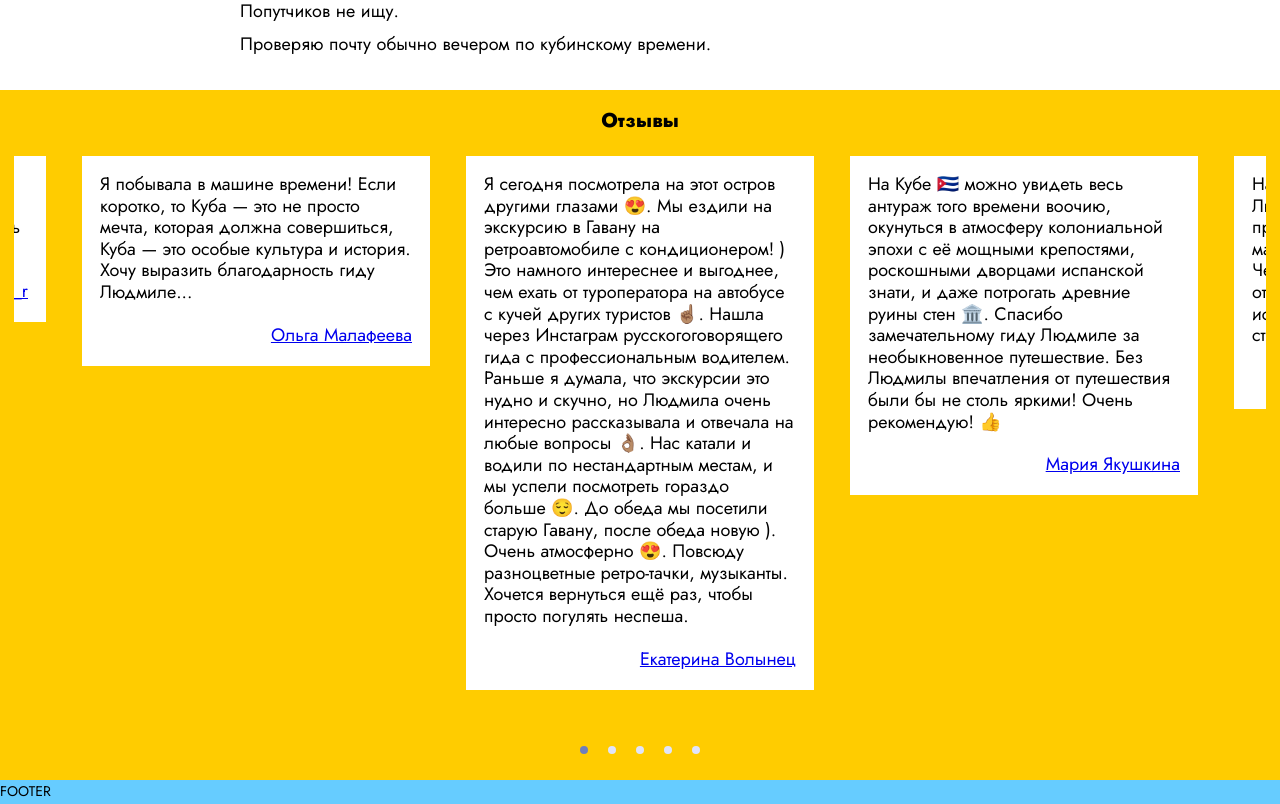
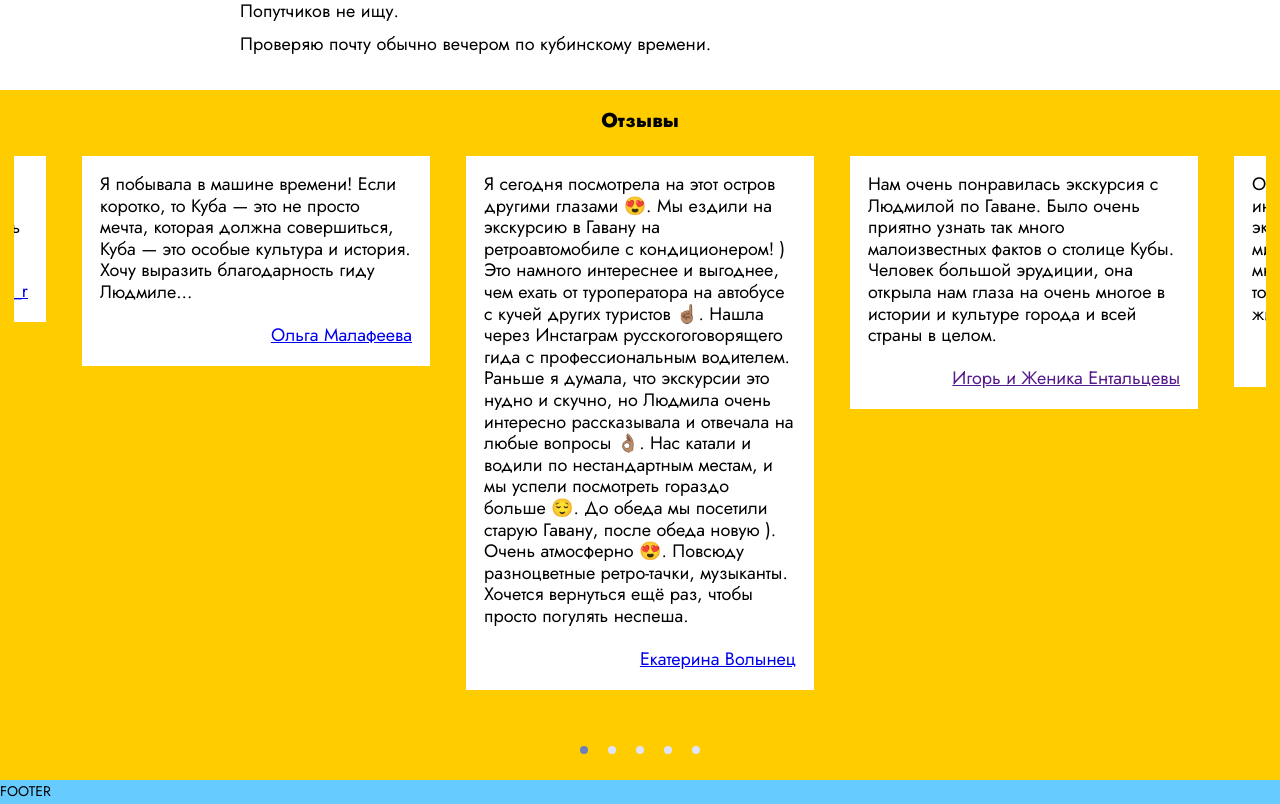
Before and after one commit to igoryen/zenkova, a React (Create React App) app: page /services in a window 1280 px wide. Shown: the part 1920-2724 px from the top of the page. Built offline with nearby package versions, Linux system fonts and the light colour scheme.

Commit message:
Implemented an array of elements in Testimonials.

```diff
--- a/src/components/Testimonials.js
+++ b/src/components/Testimonials.js
@@ -29,248 +29,88 @@ class Testimonials extends React.Component {
         // https://github.com/maxmarinich/react-alice-carousel
         const handleDragStart = (e) => e.preventDefault();
 
-        const itemsHabana = [
 
-            <div onDragStart={handleDragStart} role="presentation" className="alice-carousel testimonial__element" >
-                <blockquote>
-                    Встретили первый день весны в Гаване ☀️🇨🇺😎.
-                    Спонсор новых знаний, крутых впечатлений и ярких эмоций  &mdash; наш гид Людмила.
-                    Рекомендую! 👍🥰☺️
-                </blockquote>
-                <div className="testimonial__author">
-                    <div className="testimonial__author_photo">
-                        Х
-                    </div>
-                    <div className="testimonial__author_name">
-                        <a href="https://www.instagram.com/p/CamdxHrOy_6/" target="_blank" rel="noreferrer">Ольга Чеснокова</a>
+        const quotes = [
+            {
+                text: "Встретили первый день весны в Гаване ☀️🇨🇺😎. Спонсор новых знаний, крутых впечатлений и ярких эмоций  — наш гид Людмила. Рекомендую! 👍🥰☺️",
+                link: "https://www.instagram.com/p/CamdxHrOy_6/",
+                name: "Ольга Чеснокова"
+            },
+            {
+                text: "У нас была лучшая экскурсия по Гаване!!! Огромная благодарность Людмиле. Великолепный гид и очень душевная женщина!",
+                link: "https://www.instagram.com/_mariyka_r/",
+                name: "_mariyka_r"
+            },
+            {
+                text: "Я побывала в машине времени! Если коротко, то Куба — это не просто мечта, которая должна совершиться, Куба — это особые культура и история. Хочу выразить благодарность гиду Людмиле...",
+                link: "https://www.instagram.com/olgamalafeeva/",
+                name: "Ольга Малафеева"
+            },
+            {
+                text: "Я сегодня посмотрела на этот остров другими глазами 😍. Мы ездили на экскурсию в Гавану на ретроавтомобиле с кондиционером! ) Это намного интереснее и выгоднее, чем ехать от туроператора на автобусе с кучей других туристов ☝🏽. Нашла через Инстаграм русскогоговорящего гида с профессиональным водителем. Раньше я думала, что экскурсии это нудно и скучно, но Людмила очень интересно рассказывала и отвечала на любые вопросы 👌🏽. Нас катали и водили по нестандартным местам, и мы успели посмотреть гораздо больше 😌. До обеда мы посетили старую Гавану, после обеда новую ). Очень атмосферно 😍. Повсюду разноцветные ретро-тачки, музыканты. Хочется вернуться ещё раз, чтобы просто погулять неспеша.",
+                link: "https://www.instagram.com/p/B3vUojsD4K1/",
+                name: "Екатерина Волынец"
+            },
+            {
+                text: "Нам очень понравилась экскурсия с Людмилой по Гаване. Было очень приятно узнать так много малоизвестных фактов о столице Кубы. Человек большой эрудиции, она открыла нам глаза на очень многое в истории и культуре города и всей страны в целом.",
+                link: "",
+                name: "Игорь и Женика Ентальцевы"
+            },
+            {
+                text: "Отдельное спасибо Людмиле за интересные и очень сказочные экскурсии как столицы 🇨🇺, так и живой мир всей страны. (Людмила живёт много лет на Кубе, и всё знает не только как гид, а и как местный житель. 🔥💗😘)",
+                link: "https://www.instagram.com/artemovalarisa14/",
+                name: "Лариса Артемова"
+            },
+            {
+                text: "Гавана — смесь испанской колониальной архитектуры с барокко, неоклассикой и модерном. Наследие античного и мавританского! Мощённые булыжником старые улочки дышат историей! Я не знаю названий улиц и площадей, по которым нас водила Людмила, но эти прогулки в моём сердце!",
+                link: "https://www.instagram.com/p/BujIAIYn9FI/",
+                name: "Инна Клечикова"
+            },
+            {
+                text: "Мне определённо есть что показать снова 😊, карусель полюбившейся Гаваны 😍. Кстати, на 5-м фото — типичная кубинская коммуналка, но, чёрт побери, красиво! 👌 Спасибо нашему гиду Людмиле!",
+                link: "https://www.instagram.com/martinadoll/",
+                name: "martinadoll"
+            },
+            {
+                text: "Гавана. Туристическая и не очень. Огромное спасибо нашему индивидуальному гиду Людмиле за такое фантастическое погружение в быт и нравы кубинцев 👍👍👍. Куба глазами человека, прожившего здесь много лет! 10 часов пешком втроём по самым аутентичным улицам! Все стереотипы о Кубе разрушились! )) Надеюсь увидеться снова🧡!",
+                link: "https://www.instagram.com/p/BuXbUv5HG9i/",
+                name: "Анастасия"
+            },
+            {
+                text: "Индивидуальные экскурсии по Кубе 🇵🇷🇵🇷🇵🇷 с Людмилой.",
+                link: "https://www.instagram.com/p/BpG_AQtg0Nm/",
+                name: "Александр Родионов"
+            },
+            {
+                text: "Отдельное спасибо хочу выразить Людмиле. Прекрасный гид, знающий свое дело на все 100%!!! Приятная и позитивная женщина, преподносит информацию очень интересно, знает все интересные места не только в Гаване, но и по всей Кубе. ))))) Друзья, это не реклама, а совет обратиться к ней, когда будете на Кубе. )))) Людмила, спасибо Вам за такое интересное путешествие по Гаване!",
+                link: "https://www.instagram.com/p/Bh3qA1Nnf1Z/",
+                name: "Анна Рубцова"
+            },
+            {
+                text: "Ребят, все, кто собирается на Кубу, обязательно посетите столицу Кубы — Гавану. И не с туроператором, а с русским гидом Людмилой. Если вы хотите интересно и комфортно провести день в Гаване, увидеть её во всей красе, узнать что-то новое из истории Кубы, то однозначно обращайтесь к Людмиле.",
+                link: "https://www.instagram.com/p/Bh3qA1Nnf1Z/",
+                name: "🖤🤍ГРОММИ🤍🖤"
+            },
+            {
+                text: "Красоты Гаваны помогла нам рассмотреть Людмила, за что ей огромное СПАСИБО!",
+                link: "https://www.instagram.com/nastya_shumakova/",
+                name: "Анастасия Шумакова"
+            },
+        ];
+
+        let itemsQuotes = quotes.map(quote => {
+            return (
+                <div onDragStart={handleDragStart} role="presentation" className="alice-carousel testimonial__element" >
+                    <blockquote>{quote.text}</blockquote>
+                    <div className="testimonial__author">
+                        <div className="testimonial__author_photo">Х</div>
+                        <div className="testimonial__author_name">
+                            <a href={quote.link} target="_blank" rel="noreferrer">{quote.name}</a>
+                        </div>
                     </div>
                 </div>
-            </div>,
-
-            <div onDragStart={handleDragStart} role="presentation" className="alice-carousel testimonial__element" >
-                <blockquote>
-                    У нас была лучшая экскурсия по Гаване!!! Огромная благодарность Людмиле.
-                    Великолепный гид и очень душевная женщина!
-                </blockquote>
-                <div className="testimonial__author">
-                    <div className="testimonial__author_photo">
-                        Х
-                    </div>
-                    <div className="testimonial__author_name">
-                        <a href="https://www.instagram.com/_mariyka_r/" target="_blank" rel="noreferrer">_mariyka_r</a>
-                    </div>
-                </div>
-            </div>,
-
-            <div onDragStart={handleDragStart} role="presentation" className="alice-carousel testimonial__element" >
-                <blockquote>
-                    Я побывала в машине времени!
-                    Если коротко, то Куба  &mdash; это не просто мечта, которая должна совершиться,
-                    Куба &mdash; это особые культура и история.
-                    Хочу выразить благодарность гиду Людмиле...
-                </blockquote>
-                <div className="testimonial__author">
-                    <div className="testimonial__author_photo">
-                        Х
-                    </div>
-                    <div className="testimonial__author_name">
-                        <a href="https://www.instagram.com/olgamalafeeva/" target="_blank" rel="noreferrer">Ольга Малафеева</a>
-                    </div>
-                </div>
-            </div>,
-
-            <div onDragStart={handleDragStart} role="presentation" className="alice-carousel testimonial__element" >
-                <blockquote>
-                    Я сегодня посмотрела на этот остров другими глазами 😍.
-                    Мы ездили на экскурсию в Гавану на ретроавтомобиле с кондиционером! )
-                    Это намного интереснее и выгоднее, чем ехать от туроператора на автобусе с кучей других туристов ☝🏽.
-                    Нашла через Инстаграм русскогоговорящего гида с профессиональным водителем.
-                    Раньше я думала, что экскурсии это нудно и скучно, но Людмила очень интересно рассказывала и отвечала на любые вопросы 👌🏽.
-                    Нас катали и водили по нестандартным местам, и мы успели посмотреть гораздо больше 😌.
-                    До обеда мы посетили старую Гавану, после обеда новую ).
-                    Очень атмосферно 😍. Повсюду разноцветные ретро-тачки, музыканты.
-                    Хочется вернуться ещё раз, чтобы просто погулять неспеша.
-                </blockquote>
-                <div className="testimonial__author">
-                    <div className="testimonial__author_photo">
-                        Х
-                    </div>
-                    <div className="testimonial__author_name">
-                        <a href="https://www.instagram.com/p/B3vUojsD4K1/" target="_blank" rel="noreferrer">Екатерина Волынец</a>
-                    </div>
-                </div>
-            </div>,
-
-            <div onDragStart={handleDragStart} role="presentation" className="alice-carousel testimonial__element" >
-                <blockquote>
-                    На Кубе 🇨🇺 можно увидеть весь антураж того времени воочию,
-                    окунуться в атмосферу колониальной эпохи
-                    с её мощными крепостями, роскошными дворцами испанской знати,
-                    и даже потрогать древние руины стен 🏛️.
-                    Спасибо замечательному гиду Людмиле за необыкновенное путешествие.
-                    Без Людмилы впечатления от путешествия были бы не столь яркими!
-                    Очень рекомендую! 👍
-                </blockquote>
-                <div className="testimonial__author">
-                    <div className="testimonial__author_photo">
-                        Х
-                    </div>
-                    <div className="testimonial__author_name">
-                        <a href="https://www.instagram.com/yakushkina_maria/" target="_blank" rel="noreferrer">Мария Якушкина</a>
-                    </div>
-                </div>
-            </div>,
-
-            <div onDragStart={handleDragStart} role="presentation" className="alice-carousel testimonial__element" >
-                <blockquote>
-                    Нам очень понравилась экскурсия с Людмилой по Гаване.
-                    Было очень приятно узнать так много малоизвестных фактов о столице Кубы.
-                    Человек большой эрудиции, она открыла нам глаза на очень многое
-                    в истории и культуре города и всей страны в целом.
-                </blockquote>
-                <div className="testimonial__author">
-                    <div className="testimonial__author_photo">
-                        Х
-                    </div>
-                    <div className="testimonial__author_name">
-                        Игорь и Женика Ентальцевы (Сочи)
-                    </div>
-                </div>
-            </div>,
-
-            <div onDragStart={handleDragStart} role="presentation" className="alice-carousel testimonial__element" >
-                <blockquote>
-                    Отдельное спасибо Людмиле за интересные и очень сказочные экскурсии как столицы 🇨🇺,
-                    так и живой мир всей страны.
-                    (Людмила живёт много лет на Кубе, и всё знает не только как гид,
-                    а и как местный житель. 🔥💗😘)
-                </blockquote>
-                <div className="testimonial__author">
-                    <div className="testimonial__author_photo">
-                        Х
-                    </div>
-                    <div className="testimonial__author_name">
-                        <a href="https://www.instagram.com/artemovalarisa14/" target="_blank" rel="noreferrer">Лариса Артемова</a>
-                    </div>
-                </div>
-            </div>,
-
-            <div onDragStart={handleDragStart} role="presentation" className="alice-carousel testimonial__element" >
-                <blockquote>
-                    Гавана &mdash; смесь испанской колониальной архитектуры с барокко, неоклассикой и модерном.
-                    Наследие античного и мавританского!
-                    Мощённые булыжником старые улочки дышат историей!
-                    Я не знаю названий улиц и площадей, по которым нас водила Людмила, но эти прогулки в моём сердце!
-                </blockquote>
-                <div className="testimonial__author">
-                    <div className="testimonial__author_photo">
-                        Х
-                    </div>
-                    <div className="testimonial__author_name">
-                        <a href="https://www.instagram.com/p/BujIAIYn9FI/" target="_blank" rel="noreferrer">Инна Клечикова</a>
-                    </div>
-                </div>
-            </div>,
-
-            <div onDragStart={handleDragStart} role="presentation" className="alice-carousel testimonial__element" >
-                <blockquote>
-                    Мне определённо есть что показать снова 😊, карусель полюбившейся Гаваны 😍.
-                    Кстати, на 5-м фото &mdash; типичная кубинская коммуналка, но, чёрт побери, красиво! 👌
-                    Спасибо нашему гиду Людмиле!
-                </blockquote>
-                <div className="testimonial__author">
-                    <div className="testimonial__author_photo">
-                        Х
-                    </div>
-                    <div className="testimonial__author_name">
-                        <a href="https://www.instagram.com/martinadoll/" target="_blank" rel="noreferrer">martinadoll</a>
-                    </div>
-                </div>
-            </div>,
-
-            <div onDragStart={handleDragStart} role="presentation" className="alice-carousel testimonial__element" >
-                <blockquote>
-                    Гавана. Туристическая и не очень.
-                    Огромное спасибо нашему индивидуальному гиду Людмиле за такое фантастическое погружение в быт и нравы кубинцев 👍👍👍.
-                    Куба глазами человека, прожившего здесь много лет!
-                    10 часов пешком втроём по самым аутентичным улицам!
-                    Все стереотипы о Кубе разрушились! ))
-                    Надеюсь увидеться снова🧡!
-                </blockquote>
-                <div className="testimonial__author">
-                    <div className="testimonial__author_photo">
-                        Х
-                    </div>
-                    <div className="testimonial__author_name">
-                        <a href="https://www.instagram.com/p/BuXbUv5HG9i/" target="_blank" rel="noreferrer">Анастасия</a>
-                    </div>
-                </div>
-            </div>,
-
-            <div onDragStart={handleDragStart} role="presentation" className="alice-carousel testimonial__element" >
-                <blockquote>
-                    Индивидуальные экскурсии по Кубе 🇵🇷🇵🇷🇵🇷 с Людмилой.
-                </blockquote>
-                <div className="testimonial__author">
-                    <div className="testimonial__author_photo">
-                        Х
-                    </div>
-                    <div className="testimonial__author_name">
-                        <a href="https://www.instagram.com/p/BpG_AQtg0Nm/" target="_blank" rel="noreferrer">Александр Родионов</a>
-                    </div>
-                </div>
-            </div>,
-
-            <div onDragStart={handleDragStart} role="presentation" className="alice-carousel testimonial__element" >
-                <blockquote>
-                    Отдельное спасибо хочу выразить Людмиле.
-                    Прекрасный гид, знающий свое дело на все 100%!!!
-                    Приятная и позитивная женщина, преподносит информацию очень интересно, знает все интересные места не только в Гаване, но и по всей Кубе. )))))
-                    Друзья, это не реклама, а совет обратиться к ней, когда будете на Кубе. ))))
-                    Людмила, спасибо Вам за такое интересное путешествие по Гаване!
-                </blockquote>
-                <div className="testimonial__author">
-                    <div className="testimonial__author_photo">
-                        Х
-                    </div>
-                    <div className="testimonial__author_name">
-                        <a href="https://www.instagram.com/p/Bh3qA1Nnf1Z/" target="_blank" rel="noreferrer">Анна Рубцова</a>
-                    </div>
-                </div>
-            </div>,
-
-            <div onDragStart={handleDragStart} role="presentation" className="alice-carousel testimonial__element" >
-                <blockquote>
-                    Ребят, все, кто собирается на Кубу, обязательно посетите столицу Кубы &mdash; Гавану.
-                    И не с туроператором, а с русским гидом Людмилой.
-                    Если вы хотите интересно и комфортно провести день в Гаване, увидеть её во всей красе, узнать что-то новое из истории Кубы,
-                    то однозначно обращайтесь к Людмиле.
-                </blockquote>
-                <div className="testimonial__author">
-                    <div className="testimonial__author_photo">
-                        Х
-                    </div>
-                    <div className="testimonial__author_name">
-                        <a href="https://www.instagram.com/p/Bh3qA1Nnf1Z/" target="_blank" rel="noreferrer">🖤🤍ГРОММИ🤍🖤</a>
-                    </div>
-                </div>
-            </div>,
-
-            <div onDragStart={handleDragStart} role="presentation" className="alice-carousel testimonial__element" >
-                <blockquote>
-                    Красоты Гаваны помогла нам рассмотреть Людмила, за что ей огромное СПАСИБО!
-                </blockquote>
-                <div className="testimonial__author">
-                    <div className="testimonial__author_photo">
-                        Х
-                    </div>
-                    <div className="testimonial__author_name">
-                        <a href="https://www.instagram.com/nastya_shumakova/" target="_blank" rel="noreferrer">Анастасия Шумакова</a>
-                    </div>
-                </div>
-            </div>,
-
-        ];
+            );
+        });
 
         const responsivity = {
             0: {
@@ -281,13 +121,13 @@ class Testimonials extends React.Component {
             }
         };
         return (
-            <section className="page__section testimonial__group">
+            <section className="page__section testimonial__group" >
                 <h2>Отзывы</h2>
 
 
                 <div className="my-carousel">
                     <AliceCarousel mouseTracking
-                        items={itemsHabana}
+                        items={itemsQuotes}
                         autoPlay='true'
                         infinite='true'
                         autoPlayInterval='2000'
--- a/src/styles/components/testimonial.scss
+++ b/src/styles/components/testimonial.scss
@@ -18,7 +18,7 @@
     &__author {
         background-color: $color4;
         display: flex;
-        justify-content: end;
+        justify-content: flex-end;
         // padding: 1em;
 
         > div {
```
